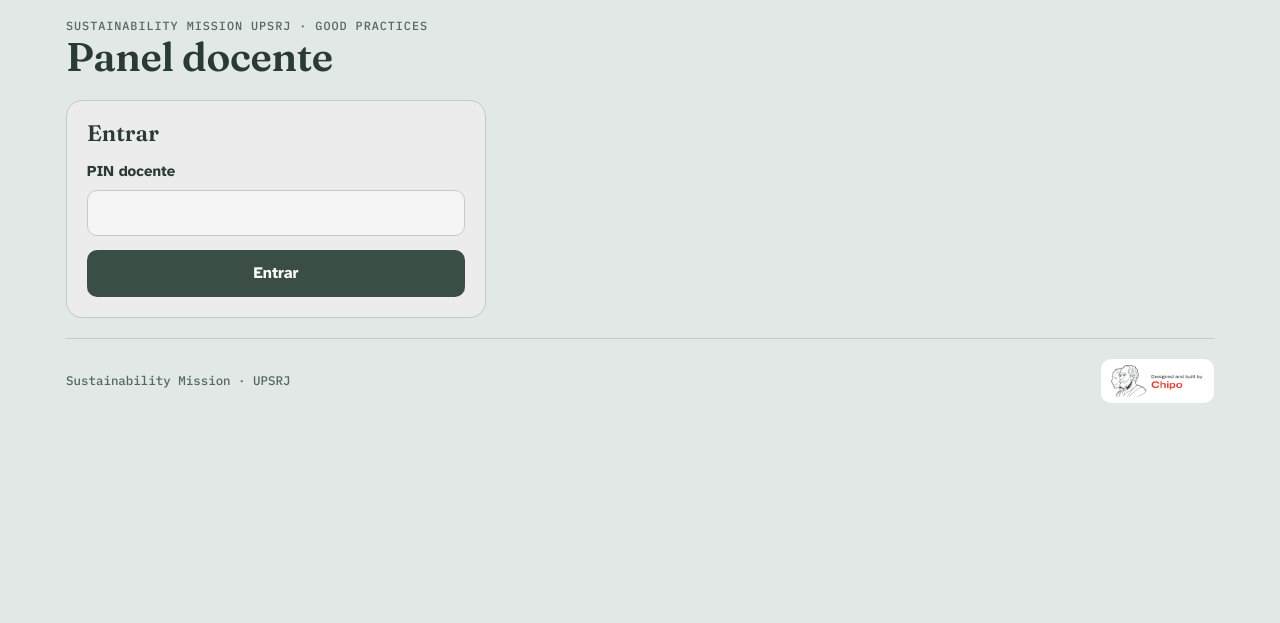
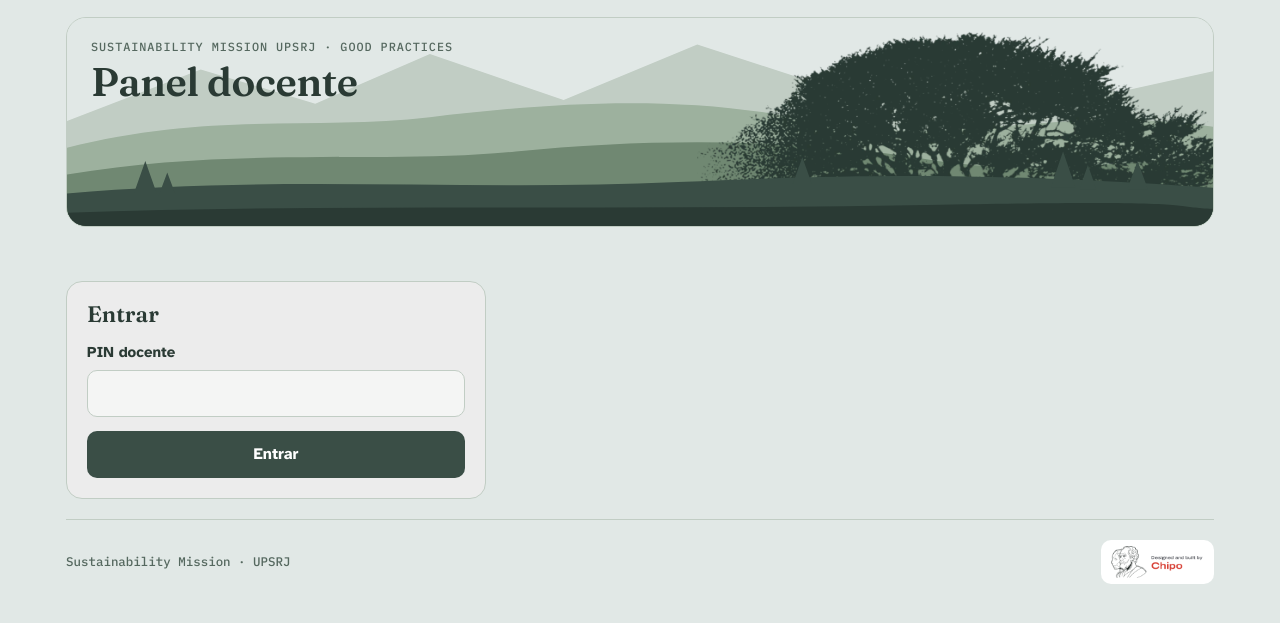
Before and after one commit to chipoguerrero-lgtm/sustainability-mission, a plain HTML site: page docente.html in a window 1280 px wide. Shown: the part 97-720 px from the top of the page. Drawn offline with Linux system fonts and the light colour scheme.

Commit message:
Árbol emblemático de la UPSRJ en el encabezado de la página de alumnos y del panel docente
Co-Authored-By: Claude Opus 5.5 <noreply@anthropic.com>
Claude-Session: https://claude.ai/code/session_019VT5bfoPpNBGUWSr6aBDRX

```diff
--- a/docente.html
+++ b/docente.html
@@ -6,7 +6,7 @@
 <meta name="robots" content="noindex">
 <title>Sustainability Mission · Panel docente</title>
 <link rel="stylesheet" href="https://fonts.googleapis.com/css2?family=Atkinson+Hyperlegible:wght@400;700&family=Fraunces:opsz,wght@9..144,600&family=IBM+Plex+Mono:wght@500&display=swap">
-<link rel="stylesheet" href="styles.css?v=2">
+<link rel="stylesheet" href="styles.css?v=3">
 <style>
 .cols{display:grid;grid-template-columns:minmax(0,320px) minmax(0,1fr);gap:20px;align-items:start}
 .list{display:flex;flex-direction:column;gap:10px}
@@ -42,8 +42,26 @@ table.arts th,table.arts td{border:1px solid var(--line);padding:4px 6px;text-al
     <img src="assets/logo_upsrj.png" alt="Universidad Politécnica de Santa Rosa Jáuregui">
     <img src="assets/logo_iehl.png" alt="IEHL · Integral Education for Higher Learning">
   </div>
+  <header class="hero hero-docente">
+    <svg class="sierra" viewBox="0 0 1200 260" preserveAspectRatio="xMidYMax slice" aria-hidden="true">
+      <rect x="0" y="-400" width="1200" height="660" fill="#E1E8E6"/>
+      <path d="M0 150 L140 96 L260 132 L380 80 L520 128 L660 70 L820 122 L960 84 L1100 120 L1200 98 L1200 260 L0 260Z" fill="#C1CDC4"/>
+      <path d="M0 178 C150 140 260 160 380 146 S640 120 780 150 S1040 132 1200 156 L1200 260 L0 260Z" fill="#9DB19E"/>
+      <path d="M0 206 C180 176 330 196 470 182 S760 168 900 190 S1110 184 1200 196 L1200 260 L0 260Z" fill="#708872"/>
+      <image href="assets/arbol-emblematico.webp" x="660" y="20" width="540" height="222" preserveAspectRatio="xMidYMax meet"/>
+      <g fill="#3A4E46">
+        <path d="M0 226 C220 206 420 224 640 214 S1000 206 1200 220 L1200 260 L0 260Z"/>
+        <path d="M70 226 l12 -34 l12 34z M96 228 l9 -24 l9 24z M1030 220 l13 -38 l13 38z M1060 222 l9 -26 l9 26z M1110 222 l11 -30 l11 30z M760 216 l10 -28 l10 28z"/>
+      </g>
+      <path d="M0 246 C300 236 600 244 900 238 S1150 240 1200 242 L1200 260 L0 260Z" fill="#2A3A34"/>
+    </svg>
+    <div class="titulo">
+      <div class="eyebrow">Sustainability Mission UPSRJ · Good practices</div>
+      <h1>Panel docente</h1>
+    </div>
+  </header>
   <div class="top">
-    <div><div class="eyebrow">Sustainability Mission UPSRJ · Good practices</div><h1>Panel docente</h1></div>
+    <div></div>
     <div class="row">
       <a class="btn ghost small" id="lnkHoja" target="_blank" rel="noopener" hidden>Abrir hoja de cálculo</a>
       <a class="btn ghost small" id="lnkCarpeta" target="_blank" rel="noopener" hidden>Carpeta en Drive</a>
--- a/styles.css
+++ b/styles.css
@@ -45,6 +45,7 @@ button,input,select,textarea{font:inherit;color:inherit}
 .hero svg.sierra{position:absolute;inset:0;width:100%;height:100%}
 .hero .titulo{position:absolute;left:24px;right:24px;top:20px;display:flex;flex-direction:column;gap:4px}
 .hero h1{color:var(--montana)}
+.hero-docente{min-height:clamp(150px,18vw,210px);margin-bottom:14px}
 .hero .tag{font-family:var(--display);font-style:italic;font-size:clamp(1rem,2.4vw,1.35rem);color:var(--pino)}
 .top{display:flex;flex-wrap:wrap;align-items:center;justify-content:space-between;gap:12px}
 .steps{display:flex;gap:6px;flex-wrap:wrap}
```
Also changed, not shown: index.html (+2 -1 lines), assets/arbol-emblematico.webp (added).
